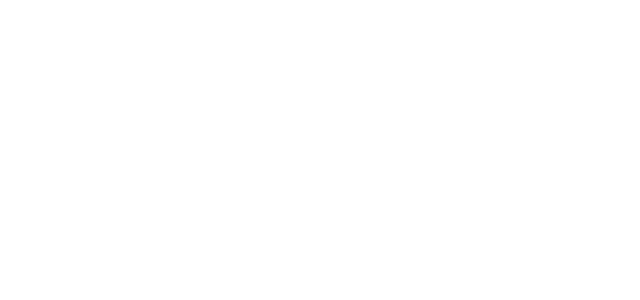
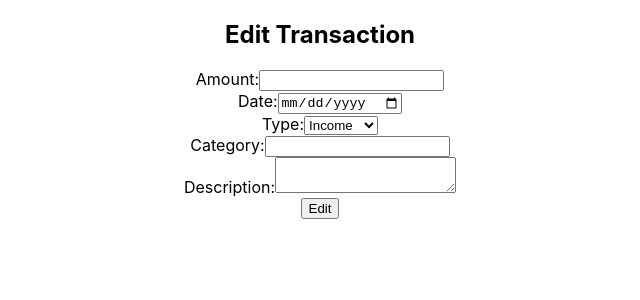
Before and after one commit to Arihina/react_frontend, a React (Create React App) app: page /edit/1 in a window 1280 px wide. Before the commit this address had no page. Shown: the top 300 px of the page, without its empty margins (320-960 px from the left). Built offline with nearby package versions, Linux system fonts and the light colour scheme; no server answers.

Commit message:
add edit form

```diff
--- a/src/App.js
+++ b/src/App.js
@@ -3,6 +3,7 @@ import { BrowserRouter as Router, Routes, Route } from "react-router-dom";
 
 import TableWrapper from "./TableWrapper";
 import AddForm from "./AddForm";
+import EditForm from "./EditForm";
 
 import './App.css';
 
@@ -15,6 +16,7 @@ class App extends React.Component {
                     <Routes>
                         <Route path="/" element={<TableWrapper />} />
                         <Route path="/add" element={<AddForm />} />
+                        <Route path="/edit/:id" element={<EditForm />} />
                     </Routes>
                 </Router>
             </div>
--- /dev/null
+++ b/src/EditForm.js
@@ -0,0 +1,120 @@
+import React, { useEffect, useState } from "react";
+import { useParams, useNavigate } from 'react-router-dom';
+
+
+const EditForm = () => {
+    const { id } = useParams();
+    const navigate = useNavigate();
+    const [transaction, setTransaction] = useState({
+        amount: '',
+        date: '',
+        type: '',
+        category: '',
+        description: ''
+    });
+
+    useEffect(() => {
+        fetch(`/api/transactions/${id}`)
+            .then(res => res.json())
+            .then(data => {
+                setTransaction(data);
+            });
+    }, [id]);
+
+    const change = (e) => {
+        const { name, value } = e.target;
+        setTransaction(prev => ({
+            ...prev,
+            [name]: value
+        }));
+    };
+
+    const submit = (e) => {
+        e.preventDefault();
+
+        const updatedData = {
+            amount: transaction.amount,
+            category: transaction.category,
+            description: transaction.description,
+            type: transaction.type,
+            date: transaction.date
+        }
+
+        console.log("Sending this data:", updatedData);
+
+        fetch(`/api/transactions/${id}`, {
+            method: 'PATCH',
+            headers: {
+                'Content-Type': 'application/json',
+            },
+            body: JSON.stringify(updatedData),
+        })
+            .then(res => {
+                if (res.ok) {
+                    navigate('/');
+                }
+            });
+    };
+
+    return (
+        <div>
+            <h2>Edit Transaction</h2>
+            <form onSubmit={submit}>
+                <div>
+                    <label>Amount:</label>
+                    <input
+                        type="number"
+                        name="amount"
+                        value={transaction.amount}
+                        onChange={change}
+                        required
+                    />
+                </div>
+                <div>
+                    <label>Date:</label>
+                    <input
+                        type="date"
+                        name="date"
+                        value={transaction.date.split('T')[0]}
+                        onChange={change}
+                        required
+                    />
+                </div>
+                <div>
+                    <label>Type:</label>
+                    <select
+                        name="type"
+                        value={transaction.type}
+                        onChange={change}
+                        required
+                    >
+                        <option value="income">Income</option>
+                        <option value="expense">Expense</option>
+                    </select>
+                </div>
+                <div>
+                    <label>Category:</label>
+                    <input
+                        type="text"
+                        name="category"
+                        value={transaction.category}
+                        onChange={change}
+                        required
+                    />
+                </div>
+                <div>
+                    <label>Description:</label>
+                    <textarea
+                        name="description"
+                        value={transaction.description}
+                        onChange={change}
+                        required
+                    />
+                </div>
+                <button type="submit">Edit</button>
+            </form>
+        </div>
+    );
+};
+
+export default EditForm;
--- a/src/Table.js
+++ b/src/Table.js
@@ -1,14 +1,18 @@
 import React from "react";
+import { useNavigate } from 'react-router-dom';
 
 
-class Table extends React.Component {
-  formatDate(dateString) {
+function Table({ transactions, onDelete }) {
+  const navigate = useNavigate();
+
+  const formatDate = (dateString) => {
     const date = new Date(dateString);
     return date.toLocaleDateString('ru-RU');
-  }
+  };
 
-  render() {
-    const { transactions, onDelete } = this.props;
+  const rowClick = (id) => {
+    navigate(`/edit/${id}`);
+  };
 
   return (
     <div className="Table">
@@ -18,19 +22,19 @@ class Table extends React.Component {
             <th>Date</th>
             <th>Amount</th>
             <th>Category</th>
-              <th>Descriprion</th>
+            <th>Description</th>
             <th>Action</th>
           </tr>
         </thead>
         <tbody>
-            {transactions.map(transaction => (
-              <tr key={transaction._id}>
-                <td>{this.formatDate(transaction.date)}</td>
+          {transactions.map((transaction) => (
+            <tr key={transaction._id} onClick={() => rowClick(transaction._id)} style={{ cursor: 'pointer' }}>
+              <td>{formatDate(transaction.date)}</td>
               <td>{transaction.amount}</td>
               <td>{transaction.category}</td>
               <td>{transaction.description}</td>
               <td>
-                  <button onClick={() => onDelete(transaction._id)}>Delete</button>
+                <button onClick={(e) => { e.stopPropagation(); onDelete(transaction._id) }}>Delete</button>
               </td>
             </tr>
           ))}
@@ -39,6 +43,5 @@ class Table extends React.Component {
     </div>
   );
 }
-}
 
 export default Table;
```
Lines whose indentation alone changed are shown as unchanged.
